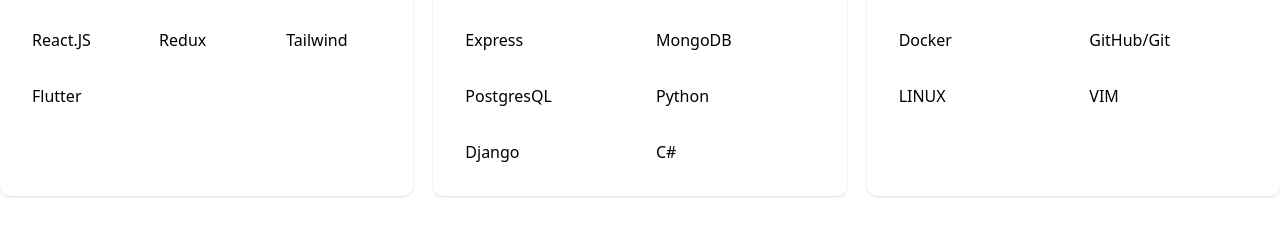
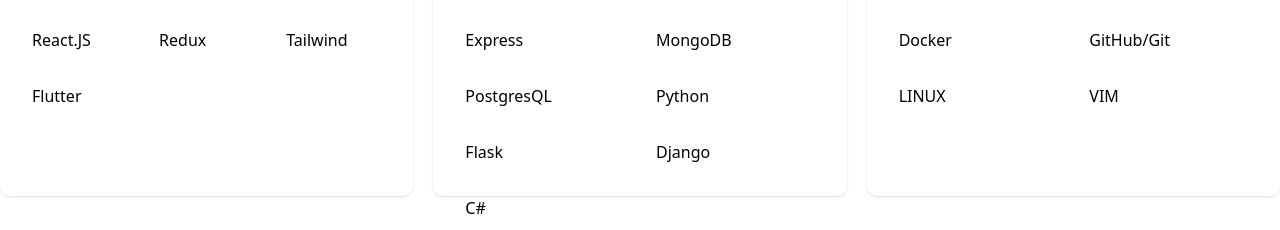
Before and after one commit to webblyss/portfolio-website, a React (Create React App) app: page / in a window 1280 px wide. Shown: the part 1200-1430 px from the top of the page. Built offline with nearby package versions, Linux system fonts and the light colour scheme.

Commit message:
updated a skill

```diff
--- a/src/components/Skills.js
+++ b/src/components/Skills.js
@@ -31,6 +31,7 @@ const Skills = () => {
                 <li className='p-4'>MongoDB</li>
                 <li className='p-4'>PostgresQL</li>
                 <li className='p-4'>Python</li>
+                <li className='p-4'>Flask</li>
                 <li className='p-4'>Django</li>
                 <li className='p-4'>C#</li>
             </ul>
```
